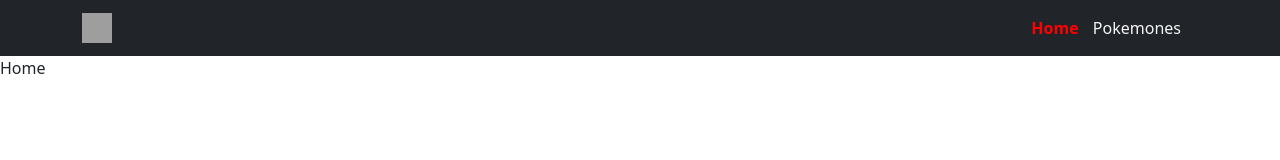
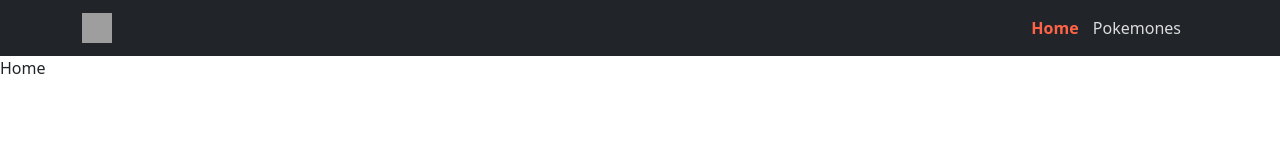
Before and after one commit to jpablow/ADL-FSJS-M05U03, a React (Vite) app: page / in a window 1280 px wide. Shown: the top 160 px of the page. Built offline with nearby package versions, Linux system fonts and the light colour scheme; grey boxes are pictures that could not be loaded.

Commit message:
Cambia colores de clases active e inactive

```diff
--- a/src/App.css
+++ b/src/App.css
@@ -1,6 +1,6 @@
 .active{
   text-decoration: none;
-  color: red;
+  color: tomato;
   margin-left: 5px;
   margin-right: 5px;
   font-weight: bold;
@@ -8,7 +8,7 @@
 
 .inactive{
   text-decoration: none;
-  color: whitesmoke;
+  color: gainsboro;
   margin-left: 5px;
   margin-right: 5px;
 }
```
